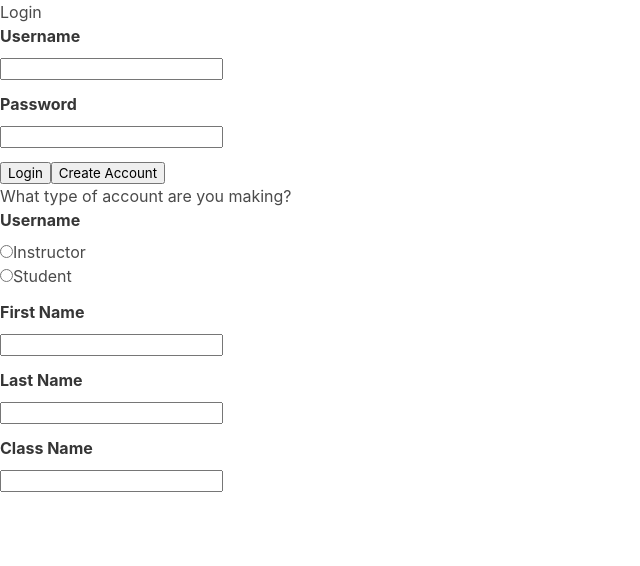
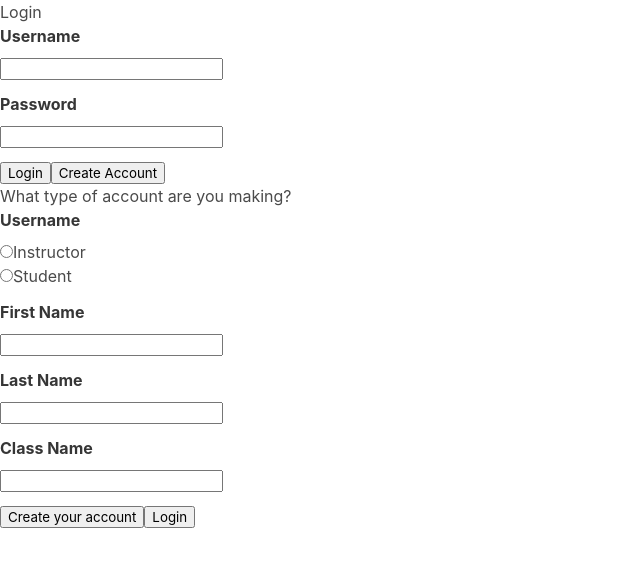
Before and after one commit to jerler1/fist-to-five, a React (Create React App) app: page / in a window 1280 px wide. Shown: the top 566 px of the page, without its empty margins (0-640 px from the left). Built offline with nearby package versions, Linux system fonts and the light colour scheme.

Commit message:
added form buttons

```diff
--- a/src/views/Login/Login.jsx
+++ b/src/views/Login/Login.jsx
@@ -78,6 +78,8 @@ const Login = () => {
               <input type="text" />
             </div>
           </div>
+          <button>Create your account</button>
+          <button>Login</button>
         </form>
       </div>
     </div>
```
